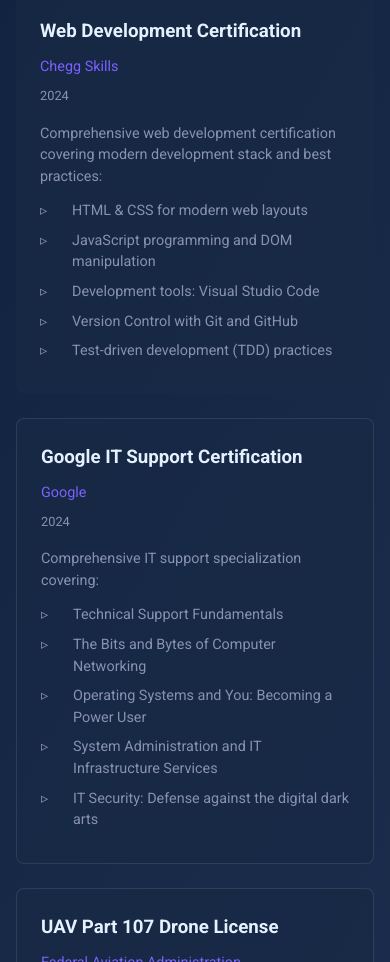
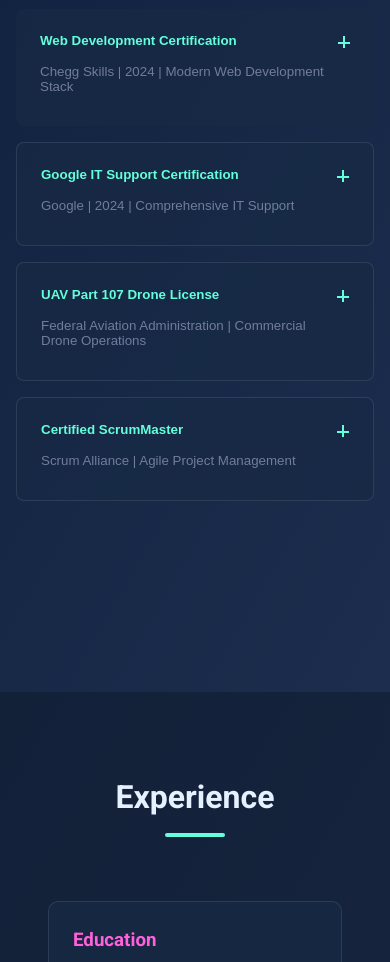
Before and after one commit to benduse/portfolio, a plain HTML site: page index.html in a window 390 px wide. Shown: the part 1840-2802 px from the top of the page. Drawn offline with Linux system fonts and the light colour scheme.

Commit message:
Refactor certifications section to use accordion layout for improved interactivity; enhance JavaScript functionality for toggling and keyboard navigation.

```diff
--- a/css/modules/certifications.css
+++ b/css/modules/certifications.css
@@ -1,103 +1,201 @@
-/* Certifications Section
-   ========================================================================== */
-
+/* Certifications Section */
 .certification-section {
     background: var(--bg-gradient-2);
     padding: var(--space-12) 0;
 }
 
-.certification-container {
-    max-width: 1200px;
+.certifications-accordion {
+    max-width: 900px;
     margin: 0 auto;
-    padding: 0 var(--space-4);
+    padding: var(--space-4);
 }
 
-.certification-grid {
-    display: grid;
-    grid-template-columns: repeat(auto-fit, minmax(300px, 1fr));
-    gap: var(--space-6);
+.cert-category {
+    background: var(--card-bg);
+    border: 1px solid var(--border-light);
+    border-radius: var(--radius-lg);
+    margin-bottom: var(--space-4);
+    overflow: hidden;
 }
 
-.certification-card {
-    background: var(--color-surface);
-    border: 1px solid var(--color-border);
-    border-radius: var(--radius-lg);
+.cert-header {
+    width: 100%;
+    background: none;
+    border: none;
     padding: var(--space-6);
-    transition: all 0.3s ease;
+    text-align: left;
+    cursor: pointer;
+    display: flex;
+    align-items: center;
+    justify-content: space-between;
+    color: var(--text-primary);
+    transition: background-color 0.2s ease;
 }
 
-.certification-card:hover {
-    transform: translateY(-5px);
-    box-shadow: 0 5px 15px var(--shadow-color);
+.cert-header h3 {
+    color: var(--accent-primary);
+    font-size: var(--text-lg);
+    margin: 0;
+    flex-shrink: 0;
+    min-width: 200px;
 }
 
-.certification-title {
-    color: var(--text-primary);
-    font-size: var(--font-size-xl);
+.cert-header:hover,
+.cert-header:focus {
+    background: var(--bg-hover);
+    outline: none;
+}
+
+.cert-header:focus-visible {
+    outline: 2px solid var(--accent-primary);
+    outline-offset: -2px;
+}
+
+.cert-preview {
+    color: var(--text-slate);
+    font-size: var(--text-sm);
+    margin: 0 var(--space-4);
+    opacity: 0.8;
+    flex-grow: 1;
+    white-space: nowrap;
+    overflow: hidden;
+    text-overflow: ellipsis;
+}
+
+.cert-content {
+    padding: 0 var(--space-6);
+    height: 0;
+    opacity: 0;
+    transition: all 0.3s ease-out;
+    overflow: hidden;
+}
+
+.cert-content[aria-hidden="false"] {
+    padding: 0 var(--space-6) var(--space-6);
+    height: auto;
+    opacity: 1;
+}
+
+.cert-provider {
+    color: var(--accent-secondary);
+    font-size: var(--text-sm);
     margin-bottom: var(--space-2);
 }
 
-.certification-provider {
-    color: var(--accent-secondary);
-    font-size: var(--font-size-sm);
-    margin-bottom: var(--space-2);
-}
-
-.certification-date {
+.cert-date {
     color: var(--text-muted);
-    font-size: var(--font-size-sm);
+    font-size: var(--text-sm);
     margin-bottom: var(--space-4);
 }
 
-.certification-description {
+.cert-description {
     color: var(--text-secondary);
     line-height: 1.6;
     margin-bottom: var(--space-4);
 }
 
-.certification-topics {
+.cert-topics {
     list-style: none;
     padding: 0;
-    margin: 0;
+    margin: 0 0 var(--space-4) 0;
 }
 
-.certification-topic {
-    color: var(--text-secondary);
-    padding-left: var(--space-4);
+.cert-topics li {
+    color: var(--text-slate);
+    padding-left: var(--space-6);
     position: relative;
     margin-bottom: var(--space-2);
 }
 
-.certification-topic::before {
+.cert-topics li::before {
     content: "▹";
     position: absolute;
     left: 0;
     color: var(--accent-primary);
 }
 
+.cert-verify-link {
+    display: inline-flex;
+    align-items: center;
+    color: var(--accent-secondary);
+    text-decoration: none;
+    font-size: var(--text-sm);
+    transition: color 0.2s ease;
+}
+
+.cert-verify-link:hover,
+.cert-verify-link:focus {
+    color: var(--accent-primary);
+}
+
+.cert-verify-link i {
+    margin-left: var(--space-2);
+    font-size: 0.8em;
+}
+
+/* Arrow animation */
+.arrow {
+    width: 20px;
+    height: 20px;
+    flex-shrink: 0;
+    position: relative;
+    margin-left: var(--space-4);
+}
+
+.arrow::before,
+.arrow::after {
+    content: '';
+    position: absolute;
+    background: var(--accent-primary);
+    transition: transform 0.3s ease;
+}
+
+.arrow::before {
+    top: 50%;
+    left: 0;
+    width: 12px;
+    height: 2px;
+    transform: translateY(-50%);
+}
+
+.arrow::after {
+    top: 3px;
+    left: 5px;
+    width: 2px;
+    height: 12px;
+    transform-origin: center;
+    transition: transform 0.3s ease;
+}
+
+.cert-header[aria-expanded="true"] .arrow::after {
+    transform: scaleY(0);
+}
+
 /* Responsive Adjustments */
 @media (max-width: 768px) {
-    .certification-grid {
-        grid-template-columns: 1fr;
+    .cert-header {
+        flex-direction: column;
+        align-items: flex-start;
+        position: relative;
+        padding-right: var(--space-12);
     }
 
-    .certification-card {
-        padding: var(--space-4);
+    .cert-header h3 {
+        min-width: unset;
+        margin-bottom: var(--space-2);
     }
 
-    .certification-title {
-        font-size: var(--font-size-lg);
+    .cert-preview {
+        margin: var(--space-2) 0;
+        white-space: normal;
+    }
+
+    .arrow {
+        position: absolute;
+        right: var(--space-4);
+        top: var(--space-6);
     }
 }
-#certifications {
-    background: var(--bg-gradient-2);
-}
-
-.certifications-container {
-    width: 100%;
-    max-width: 1200px;
-    margin: 0 auto;
-    padding: var(--space-12) var(--space-4);
 }
 
 .certifications-grid {
--- a/index.html
+++ b/index.html
@@ -134,11 +134,15 @@
     </section>
 
     <section id="certifications" class="certification-section">
-        <div class="certification-container">
         <h2 class="section-title">Certifications</h2>
-            <div class="certification-grid">
-            <div class="certification-item" id="web-dev-cert">
+        <div class="certifications-accordion">
+            <div class="cert-category" id="web-dev-cert">
+                <button class="cert-header" aria-expanded="false" aria-controls="web-dev-content">
                     <h3>Web Development Certification</h3>
+                    <span class="cert-preview">Chegg Skills | 2024 | Modern Web Development Stack</span>
+                    <span class="arrow"></span>
+                </button>
+                <div class="cert-content" id="web-dev-content" hidden>
                     <p class="cert-provider">Chegg Skills</p>
                     <p class="cert-date">2024</p>
                     <p class="cert-description">Comprehensive web development certification covering modern development stack and best practices:</p>
@@ -150,15 +154,15 @@
                         <li>Test-driven development (TDD) practices</li>
                     </ul>
                 </div>
-            <div class="certification-item">
-                <h3>
-                    <a href="https://www.coursera.org/account/accomplishments/specialization/Y199Z7YRVNUQ"
-                       target="_blank"
-                       rel="noopener noreferrer"
-                       class="cert-title-link">
-                        Google IT Support Certification
-                    </a>
-                </h3>
+            </div>
+
+            <div class="cert-category">
+                <button class="cert-header" aria-expanded="false" aria-controls="google-it-content">
+                    <h3>Google IT Support Certification</h3>
+                    <span class="cert-preview">Google | 2024 | Comprehensive IT Support</span>
+                    <span class="arrow"></span>
+                </button>
+                <div class="cert-content" id="google-it-content" hidden>
                     <p class="cert-provider">Google</p>
                     <p class="cert-date">2024</p>
                     <p class="cert-description">Comprehensive IT support specialization covering:</p>
@@ -169,21 +173,55 @@
                         <li>System Administration and IT Infrastructure Services</li>
                         <li>IT Security: Defense against the digital dark arts</li>
                     </ul>
+                    <a href="https://www.coursera.org/account/accomplishments/specialization/Y199Z7YRVNUQ"
+                       target="_blank"
+                       rel="noopener noreferrer"
+                       class="cert-verify-link">
+                       Verify Certificate <i class="fas fa-external-link-alt"></i>
+                    </a>
                 </div>
-            <div class="certification-item">
+            </div>
+
+            <div class="cert-category">
+                <button class="cert-header" aria-expanded="false" aria-controls="drone-content">
                     <h3>UAV Part 107 Drone License</h3>
+                    <span class="cert-preview">Federal Aviation Administration | Commercial Drone Operations</span>
+                    <span class="arrow"></span>
+                </button>
+                <div class="cert-content" id="drone-content" hidden>
                     <p class="cert-provider">Federal Aviation Administration</p>
+                    <p class="cert-description">Commercial drone pilot license certifying proficiency in:</p>
+                    <ul class="cert-topics">
+                        <li>FAA regulations and flight restrictions</li>
+                        <li>Weather patterns and micrometeorology</li>
+                        <li>Drone operations and safety procedures</li>
+                        <li>Airspace classification and requirements</li>
+                    </ul>
                 </div>
-            <div class="certification-item">
-                <h3>
+            </div>
+
+            <div class="cert-category">
+                <button class="cert-header" aria-expanded="false" aria-controls="scrum-content">
+                    <h3>Certified ScrumMaster</h3>
+                    <span class="cert-preview">Scrum Alliance | Agile Project Management</span>
+                    <span class="arrow"></span>
+                </button>
+                <div class="cert-content" id="scrum-content" hidden>
+                    <p class="cert-provider">Scrum Alliance</p>
+                    <p class="cert-description">Professional certification in Agile methodologies covering:</p>
+                    <ul class="cert-topics">
+                        <li>Scrum framework and principles</li>
+                        <li>Sprint planning and execution</li>
+                        <li>Team facilitation and servant leadership</li>
+                        <li>Agile ceremonies and artifacts</li>
+                    </ul>
                     <a href="https://bcert.me/bc/html/show-badge.html?b=mwubenea"
                        target="_blank"
                        rel="noopener noreferrer"
-                       class="cert-title-link">
-                        Certified ScrumMaster
+                       class="cert-verify-link">
+                       Verify Certificate <i class="fas fa-external-link-alt"></i>
                     </a>
-                </h3>
-                <p class="cert-provider">Scrum Alliance</p>
+                </div>
             </div>
         </div>
     </section>
--- a/js/script.js
+++ b/js/script.js
@@ -1,6 +1,7 @@
 document.addEventListener('DOMContentLoaded', () => {
-    // Skills Accordion functionality
-    const skillHeaders = document.querySelectorAll('.skill-header');
+    // Common accordion functionality
+    function initializeAccordion(containerSelector) {
+        const headers = document.querySelectorAll(`${containerSelector} .skill-header, ${containerSelector} .cert-header`);
 
         function toggleAccordion(header) {
             const content = document.getElementById(header.getAttribute('aria-controls'));
@@ -11,9 +12,9 @@
             content.setAttribute('aria-hidden', isExpanded);
             content.hidden = isExpanded;
 
-        // Optional: close other accordions
+            // Close other accordions in the same section
             if (!isExpanded) {
-            skillHeaders.forEach(otherHeader => {
+                headers.forEach(otherHeader => {
                     if (otherHeader !== header) {
                         const otherContent = document.getElementById(otherHeader.getAttribute('aria-controls'));
                         otherHeader.setAttribute('aria-expanded', 'false');
@@ -24,7 +25,8 @@
             }
         }
 
-    skillHeaders.forEach(header => {
+        headers.forEach(header => {
+            // Click handling
             header.addEventListener('click', () => toggleAccordion(header));
 
             // Keyboard navigation
@@ -35,6 +37,11 @@
                 }
             });
         });
+    }
+
+    // Initialize accordions for both skills and certifications sections
+    initializeAccordion('#skills');
+    initializeAccordion('#certifications');
 
     // Navigation highlighting
     const sections = document.querySelectorAll('section');
```
Lines whose indentation alone changed are shown as unchanged.
